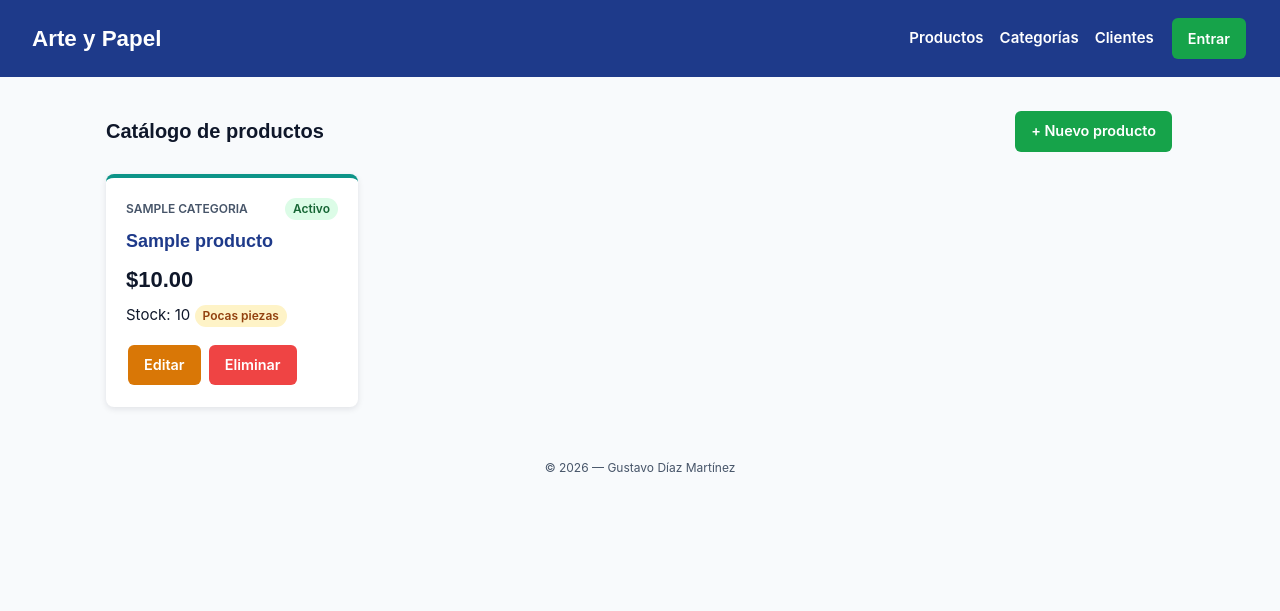
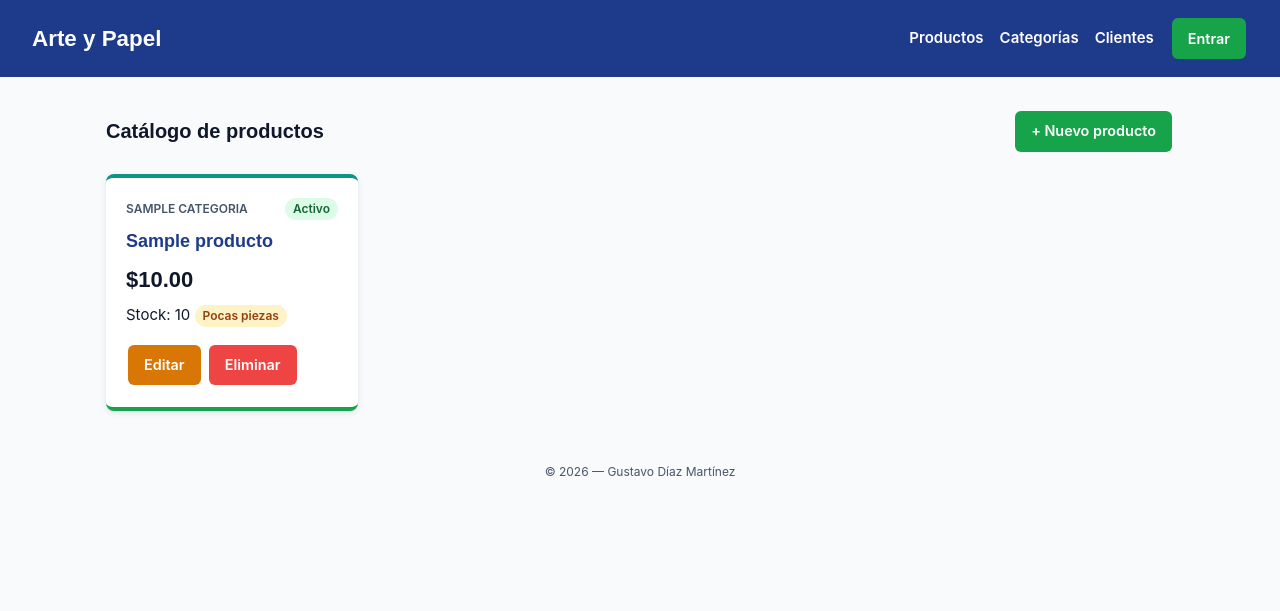
Before and after one commit to dimg101227hmczrsa6-ai/mi-negocio-django-3, a Django app: page /productos/ in a window 1280 px wide. Shown: the top 611 px of the page. Run offline with Django 5.2, Linux system fonts and the light colour scheme; tables that the repository leaves empty hold one stand-in row (values such as "Sample post").

Commit message:
Borde de productos

```diff
--- a/static/css/styles.css
+++ b/static/css/styles.css
@@ -176,6 +176,8 @@ form p { margin-bottom: 0.75rem; }
 .product-name { font-family: var(--font-title); font-size: 18px; font-weight: 600; color: var(--color-primary); }
 .product-price { font-family: var(--font-title); font-size: 22px; font-weight: 700; }
 .product-actions { margin-top: auto; padding-top: 0.5rem; }
+.product-card.activo { border-bottom: 4px solid var(--color-success); }
+.product-card.inactivo { border-bottom: 4px solid var(--color-error); }
 
 .badge { display: inline-block; padding: 2px 8px; border-radius: 999px; font-size: 12px; font-weight: 600; }
 .badge-success { background: #dcfce7; color: #166534; }
--- a/tienda/templates/tienda/productos/lista.html
+++ b/tienda/templates/tienda/productos/lista.html
@@ -9,7 +9,7 @@
 {% if productos %}
 <div class="product-grid">
     {% for producto in productos %}
-    <article class="product-card">
+    <article class="product-card {% if producto.activo %}activo{% else %}inactivo{% endif %}">
         <div class="product-top">
             <span class="product-category">{{ producto.categoria.nombre }}</span>
             {% if producto.activo %}
```
